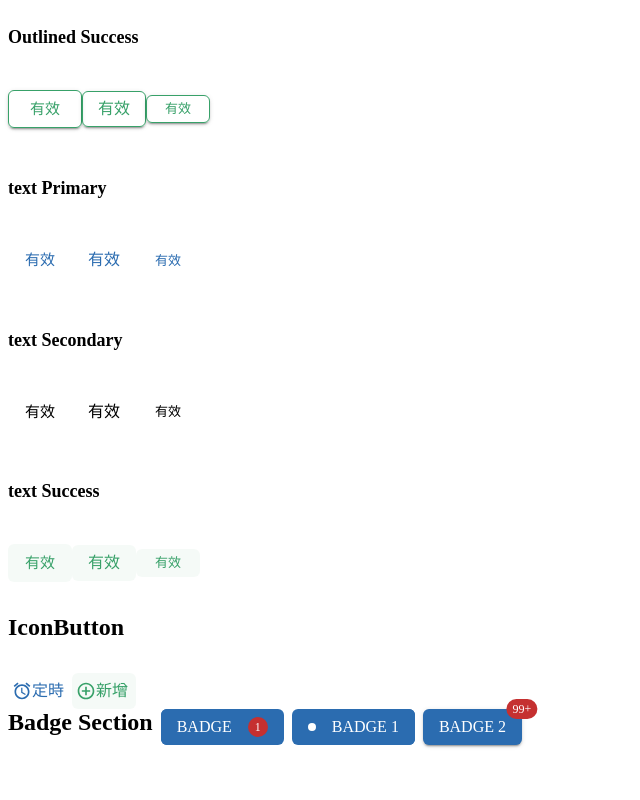
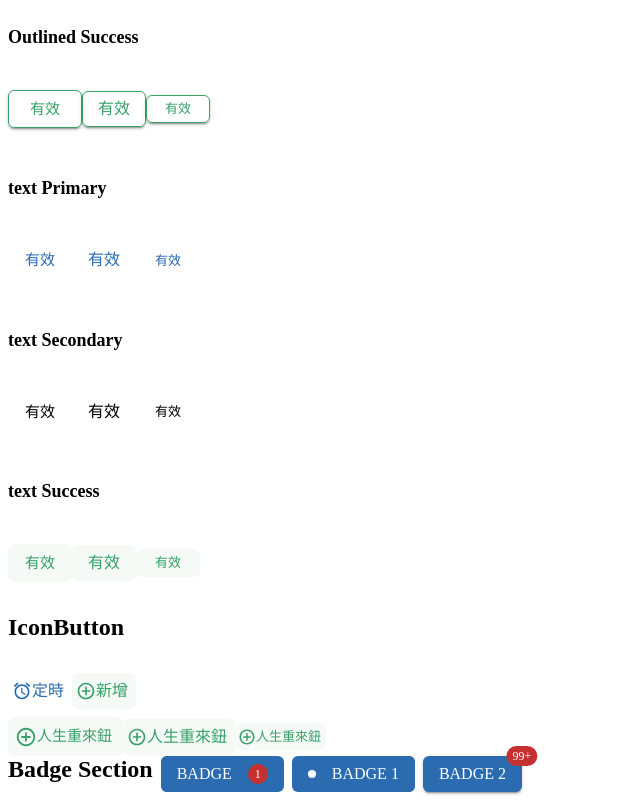
Before and after one commit to mosimosu/storybook_demo, a React (Vite) app: page / in a window 1280 px wide. Shown: the part 871-1671 px from the top of the page, without its empty margins (0-640 px from the left). Before the commit the page ends 1624 px from the top, so only its background shows below. Built offline with nearby package versions, Linux system fonts and the light colour scheme.

Commit message:
chore: created instance of buttons

```diff
--- a/src/App.tsx
+++ b/src/App.tsx
@@ -261,6 +261,11 @@ function App() {
                             startIcon={<AddCircleOutlineIcon />}
                         />
                     </div>
+                    <div title={'built-in icon button section'}>
+                        <Button color='success' variant='text' size='large' icon='Add'>人生重來鈕</Button>
+                        <Button color='success' variant='text' size='medium' icon='Add'>人生重來鈕</Button>
+                        <Button color='success' variant='text' size='small' icon='Add'>人生重來鈕</Button>
+                    </div>
                 </section>
                 <section style={{ display: 'flex', gap: '8px' }}>
                     <h6 style={{ fontSize: '24px', margin: 0 }}>
@@ -338,5 +343,5 @@ function App() {
             </ThemeProvider>
         </>
     )
-}
-export default App
+
+}export default App
```
